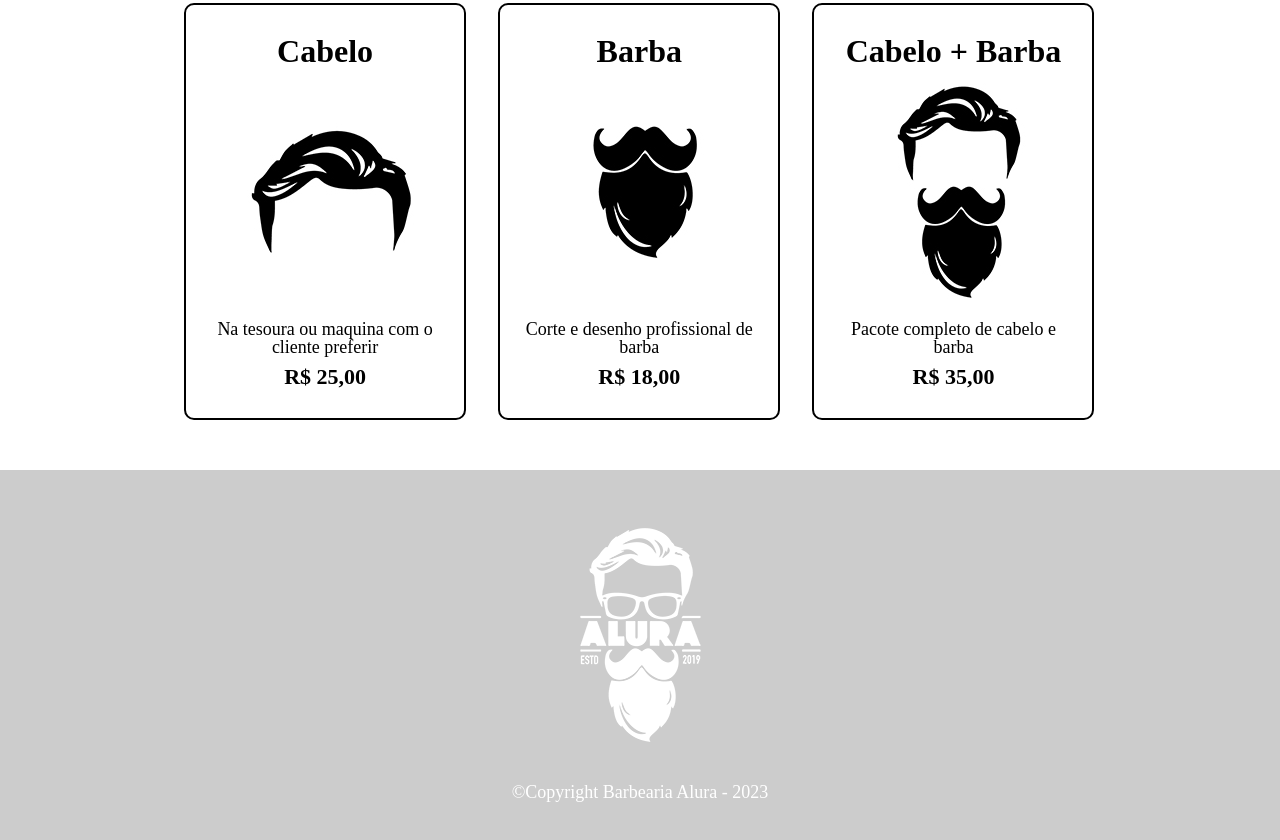
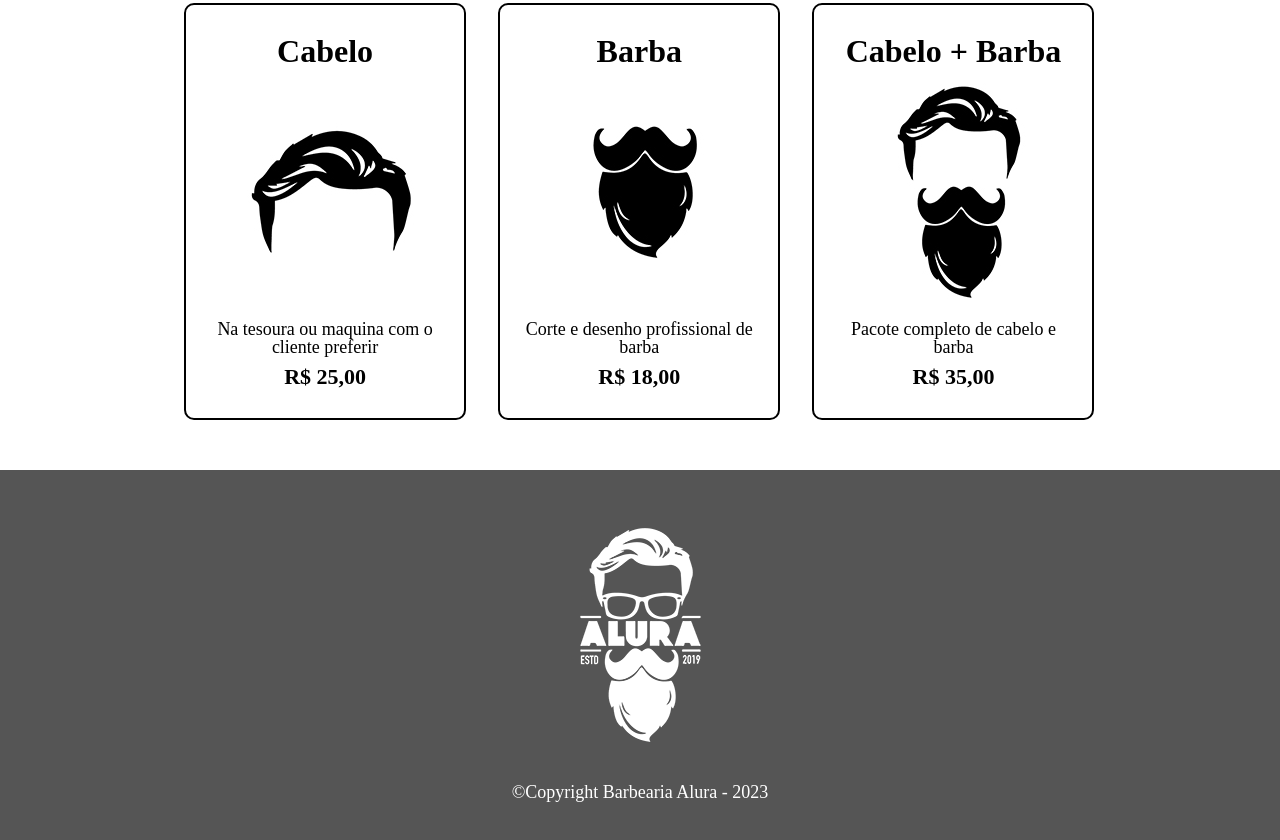
Before and after one commit to ReneFarias/barbearia_produtos_html_css, a plain HTML site: page index.html in a window 1280 px wide. Shown: the part 340-1180 px from the top of the page. Drawn offline with Linux system fonts and the light colour scheme.

Commit message:
fix erro cor footer
cor cinza

```diff
--- a/produtos.css
+++ b/produtos.css
@@ -115,10 +115,10 @@ nav a:hover {
 footer {
     text-align: center;
     /* para colocar imagem de fundo exportada usamos url("caminho"), importante lembrar que a imagem replica até preencher a área */
-    background: url("https://raw.githubusercontent.com/ReneFarias/barbearia_produtos_html_css/main/img/bg.jpg");
+    /*background: url("https://raw.githubusercontent.com/ReneFarias/barbearia_produtos_html_css/main/img/bg.jpg");*/
     /* para darmos espaço entre cima e baixo */
     padding: 40px 0;
-    background: #CCCCCC;
+    background: #555555;
 }
 .copyright {
     color: #FFFFFF;
```
